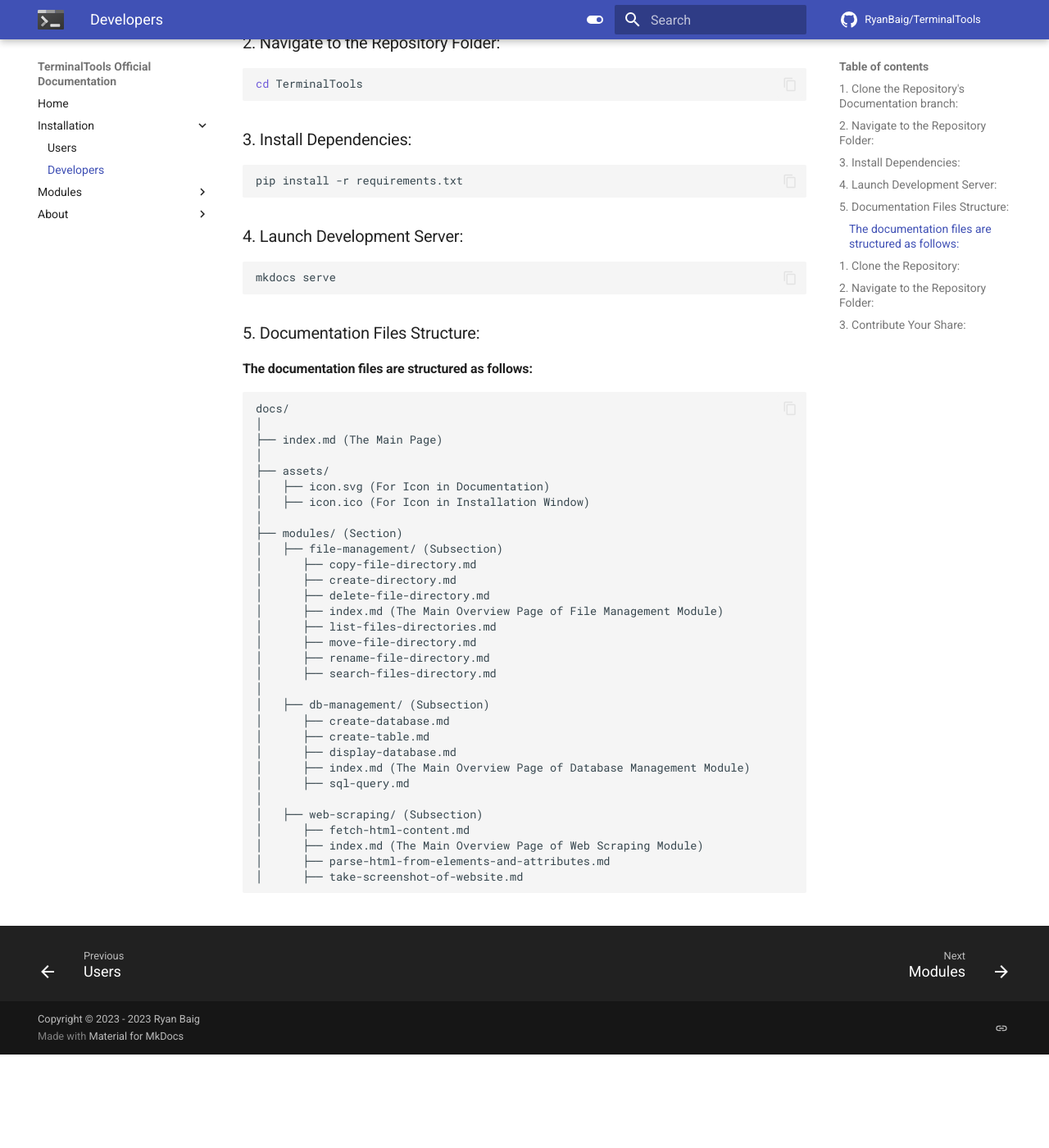
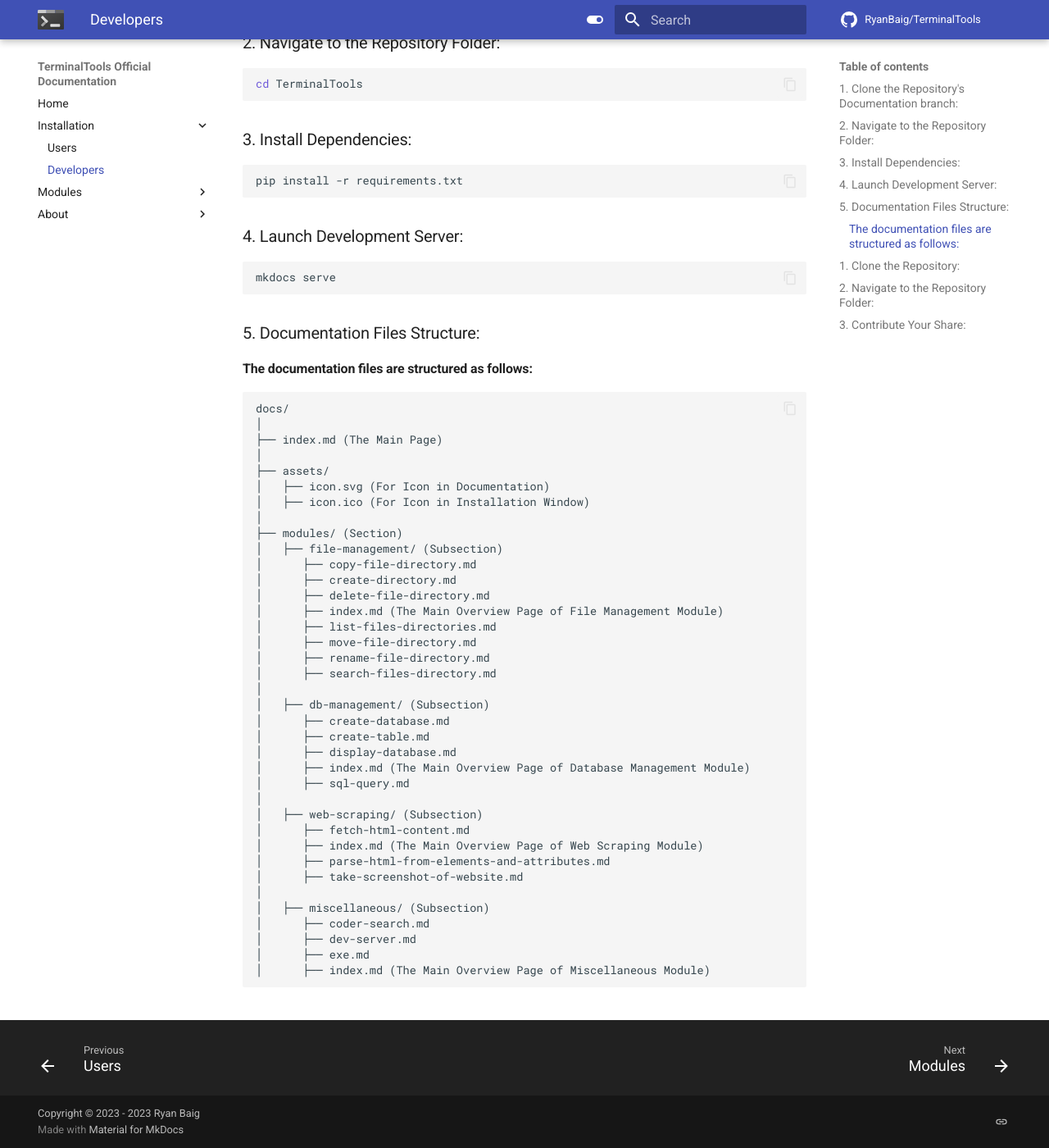
Before and after one commit to RyanBaig/TerminalTools, an MkDocs documentation site: the page built from docs/installation/developers.md, in a window 1280 px wide and 1400 px high, scrolled down 415 px. Shown: the whole window at 82% size. Built offline with MkDocs 1.6.1 and Material for MkDocs 9.7.7, drawn with Linux system fonts in a browser that asks for light colours; comment, search, counter and statistics services are not loaded; before the commit the page ends 1701 px from its top, so only the background shows below that.

Commit message:
fixed issue #2

````diff
--- a/docs/installation/developers.md
+++ b/docs/installation/developers.md
@@ -57,6 +57,12 @@
     │      ├── index.md (The Main Overview Page of Web Scraping Module)
     │      ├── parse-html-from-elements-and-attributes.md
     │      ├── take-screenshot-of-website.md
+    │
+    │   ├── miscellaneous/ (Subsection)
+    │      ├── coder-search.md
+    │      ├── dev-server.md
+    │      ├── exe.md
+    │      ├── index.md (The Main Overview Page of Miscellaneous Module)
     ```
 
 === "Edit the Main Tool's Files"
--- a/mkdocs.yml
+++ b/mkdocs.yml
@@ -77,6 +77,8 @@
     - Miscellaneous Module:
       - modules/miscellaneous/index.md
       - modules/miscellaneous/coder-search.md
+      - modules/miscellaneous/dev-server.md
+      - modules/miscellaneous/exe.md
   - About:
     - about/CONTRIBUTING.md
     - about/LICENSE.md
````
